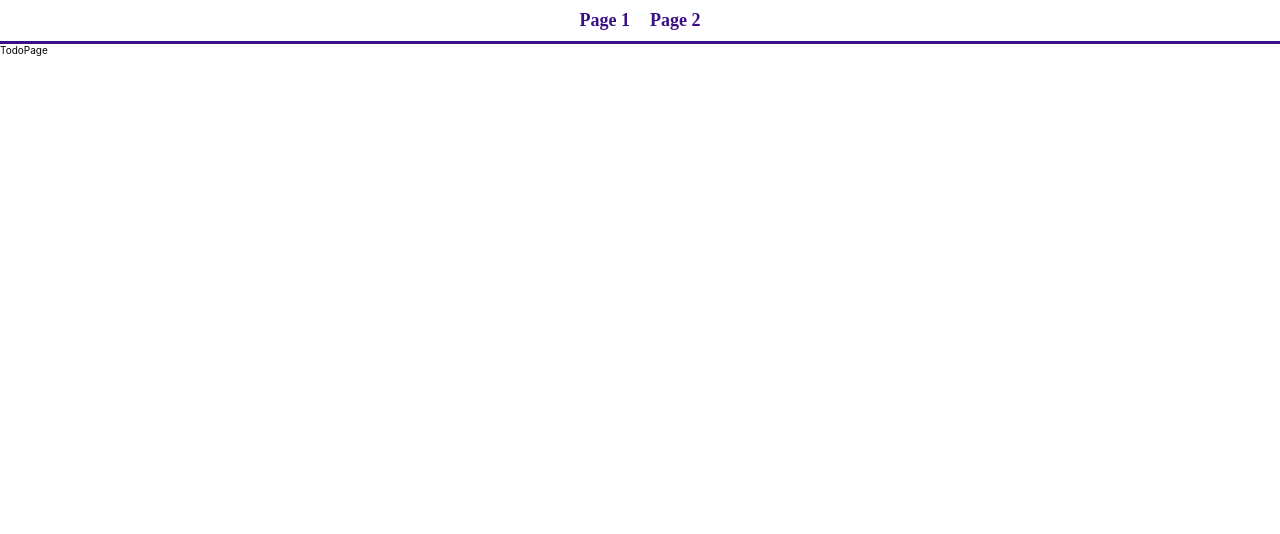
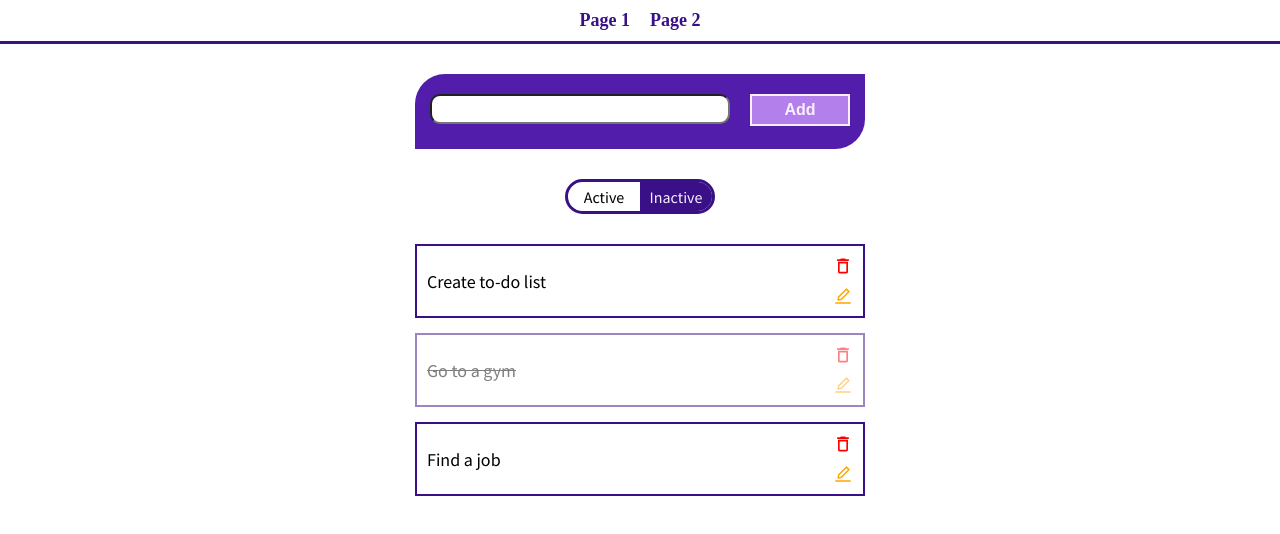
Before and after one commit to takeAmoment/react-todo-hw, a React (Create React App) app: page /todo in a window 1280 px wide. Shown: the top 534 px of the page. Built offline with nearby package versions, Linux system fonts and the light colour scheme.

Commit message:
feat: create TodoPage

```diff
--- a/src/components/index.js
+++ b/src/components/index.js
@@ -1,3 +1,5 @@
 export * from "./Header/Header";
 export * from "./Layout/Layout";
 export * from "./TodoItem/TodoItem";
+export * from "./Button/Button";
+export * from "./Fields/InputField/InputField";
--- a/src/pages/TodoPage/TodoPage.jsx
+++ b/src/pages/TodoPage/TodoPage.jsx
@@ -1,3 +1,35 @@
+import styles from "./TodoPage.module.css";
+import todoList from "../../data/todoList";
+import { TodoItem, InputField, Button } from "../../components";
+
 export function TodoPage() {
-  return <div>TodoPage</div>;
+  return (
+    <main className={styles.todo__page}>
+      <div className={styles.page__container}>
+        <div className={styles.task__form}>
+          <InputField type="text" />
+          <Button type="button" nameOfClass={styles.button} text="Add" />
+        </div>
+        <div className={styles.tabs}>
+          <div className={styles.tab}>
+            <span>Active</span>
+          </div>
+          <div className={`${styles.tab} ${styles.active}`}>
+            <span>Inactive</span>
+          </div>
+        </div>
+        <div className={styles.todos__container}>
+          {todoList ? (
+            <ul className={styles.todos}>
+              {todoList.map((task) => (
+                <TodoItem key={task.id} task={task} />
+              ))}
+            </ul>
+          ) : (
+            <p>Your list is empty!!</p>
+          )}
+        </div>
+      </div>
+    </main>
+  );
 }
--- /dev/null
+++ b/src/pages/TodoPage/TodoPage.module.css
@@ -0,0 +1,75 @@
+.todo__page{
+    min-height: 85vh;
+    font-family: 'Source Sans Pro', sans-serif;
+}
+.page__container {
+    width: 100%;
+    height: 100%;
+    display: flex;
+    flex-direction: column;
+    align-items: center;
+    padding: 3rem 1rem;
+}
+.tabs{
+    width: 15rem;
+    height: 3.5rem;
+    border: 3px solid var(--primary);
+    border-radius: 5rem;
+    display: flex;
+    flex-direction: row;
+    align-items: center;
+}
+.tab{
+    flex: 0 0 50%;
+    width: 100%;
+    height: 100%;
+    font-size: 1.6rem;
+    border-top-right-radius: 5rem;
+    border-bottom-right-radius: 5rem;
+    display: flex;
+    justify-content: center;
+    align-items: center;
+    cursor: pointer;
+}
+.tab.active {
+    background-color: var(--primary);
+    color: var(--primary-light);
+}
+.todos {
+    margin-top: 3rem;
+    width: 50rem;
+    display: flex;
+    gap: 1.5rem;
+    flex-direction: column;
+    align-items: center;
+    justify-content: center;
+}
+.task__form {
+    margin-bottom: 3rem;
+    display: flex;
+    gap: 2rem;
+    width: 45rem;
+    align-items: start;
+    justify-content: center;
+    background-color: #531dab;
+    border-top-left-radius: 3rem;
+    border-bottom-right-radius: 3rem;
+    padding: 2rem 1rem 1rem 1rem;
+}
+
+.button {
+    width: 10rem;
+    padding: 0.5rem;
+    background-color: #b37feb;
+    outline: none;
+    border: 0.2rem solid #f9f0ff;
+    color: #f9f0ff;
+    font-size: 1.6rem;
+    font-weight: 700;
+    cursor: pointer;
+}
+button:hover {
+    transition: all 0.4s;
+    transform: translateY(0.1rem);
+    opacity: 0.8;
+}
```
